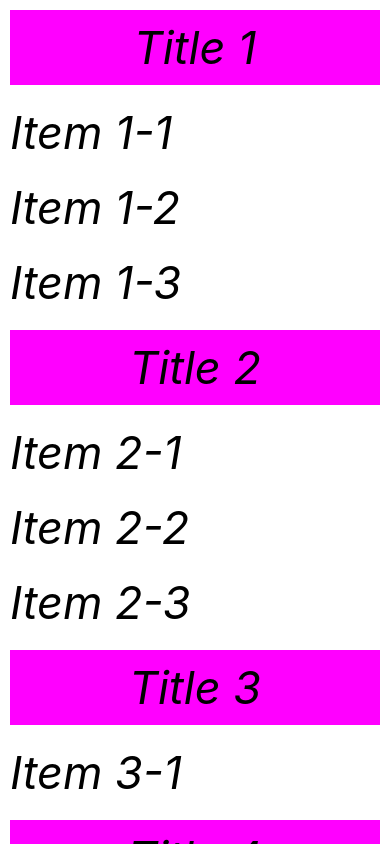
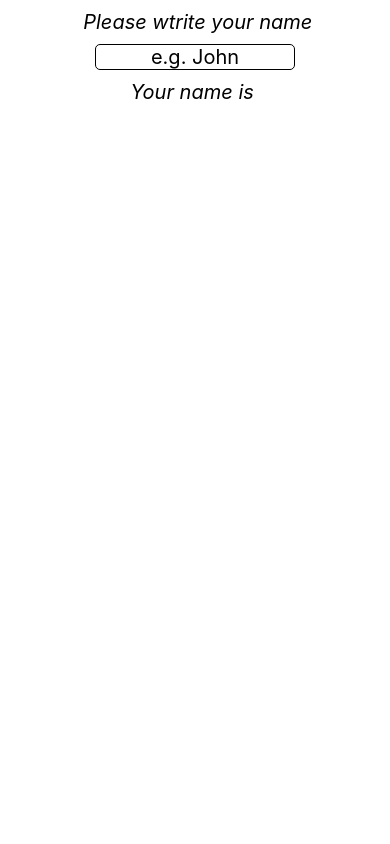
Before and after one commit to daonguyyen/basic-react-native, a React Native app: screen / in a window 390 px wide. Built offline with nearby package versions, Linux system fonts and the light colour scheme.

Commit message:
input and keyboard

```diff
--- a/App.js
+++ b/App.js
@@ -1,6 +1,6 @@
 
 
-import React,  {useState} from 'react';
+import React, { useState } from 'react';
 import {
   StyleSheet,
   View,
@@ -10,108 +10,22 @@
   ScrollView,
   RefreshControl,
   FlatList,
-  SectionList
+  SectionList,
+  TextInput
 } from 'react-native';
 
 const App = () => {
-
-  const [Items, setItems] = useState(
-    [
-      { name: 'Item 1'},
-      { name: 'Item 2'},
-      { name: 'Item 3'},
-      { name: 'Item 4'},
-      { name: 'Item 5'},
-      { name: 'Item 6'},
-      { name: 'Item 7'},
-      { name: 'Item 8'},
-      { name: 'Item 9'},
-      { name: 'Item 10'},
-      { name: 'Item 11'},
-      { name: 'Item 12'},
-    ]
-  )
-
-  const DATA = [
-    {
-      title: 'Title 1',
-      data : ['Item 1-1', 'Item 1-2', 'Item 1-3']
-    },
-    {
-      title: 'Title 2',
-      data : ['Item 2-1', 'Item 2-2', 'Item 2-3']
-    },
-    {
-      title: 'Title 3',
-      data : ['Item 3-1']
-    },
-    {
-      title: 'Title 4',
-      data : ['Item 4-1', 'Item 4-2']
-    }
-  ]
-
-    const [Refreshing, setRefreshing] = useState(false)
-    const onRefresh = () => {
-      setRefreshing(true);
-      setItems([...Items, {name: 'Item 69'}])
-      setRefreshing(false)
-    }
-
+  const [name, setName] = useState('')
   return (
 
     <View style={styles.body}>
-
-      <SectionList
-        keyExtractor={(item, index) => index.toString()}
-        sections={DATA}
-        renderItem={({item})=> (
-          <Text style={styles.text} >{item}</Text>
-        )}
-        renderSectionHeader={({section})=> (
-          <View style={styles.item}>
-              <Text style={styles.text} >{section.title}</Text>
-            </View>
-        )}
+      <Text style={styles.text}> Please wtrite your name</Text>
+      <TextInput
+        style={styles.input}
+        placeholder='e.g. John'
+        onChangeText={(value) => setName(value)}
       />
-
-      {/* <FlatList
-      keyExtractor={(item, index)=>index.toString()}
-        data={Items}
-        renderItem={({item}) => (
-          <View style={styles.item}>
-              <Text style={styles.text} >{item.name}</Text>
-            </View>
-        )}
-        refreshControl={
-          <RefreshControl
-            refreshing={Refreshing}
-            onRefresh={onRefresh}
-            colors={['blue']}
-          />
-        }
-      /> */}
-
-      {/* <ScrollView
-        horizontal={false}
-        refreshControl={
-          <RefreshControl
-            refreshing={Refreshing}
-            onRefresh={onRefresh}
-            colors={['blue']}
-          />
-        }
-      >
-        {Items.map((item) => {
-          return (
-            <View style={styles.item} key={item.key}>
-              <Text style={styles.text} >{item.item}</Text>
-            </View>
-          )
-        })}
-      </ScrollView> */}
-
-
+      <Text style={styles.text}>Your name is {name}</Text>
     </View>
   );
 };
@@ -119,22 +33,22 @@
 const styles = StyleSheet.create({
   body: {
     flex: 1,
-    alignItems: 'stretch',
+    alignItems: 'center',
     justifyContent: 'flex-start',
     backgroundColor: '#ffffff'
   },
-  item : {
-    // flex: 1,
-    backgroundColor: '#ff00ff',
-    alignItems: 'center',
-    margin: 10
-  },
   text: {
-    fontSize: 45,
+    fontSize: 20,
     fontStyle: 'italic',
     margin: 10
   },
-
+  input: {
+    borderWidth: 1,
+    width: 200,
+    borderRadius: 5,
+    textAlign: 'center',
+    fontSize: 20
+  }
 });
 
 export default App;
```
